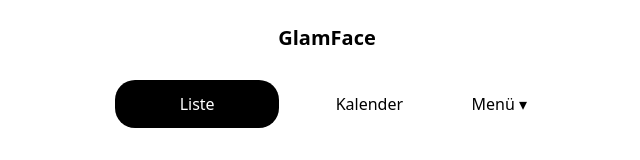
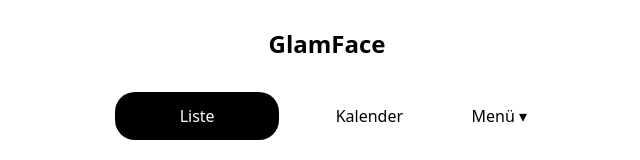
Before and after one commit to Loredana-diciaula/glamface-calendar, a Next.js app in the folder GlamFace-Calendar-Starter/: page / in a window 1280 px wide. Shown: the top 160 px of the page, without its empty margins (313-953 px from the left). Built offline with nearby package versions, Linux system fonts and the light colour scheme; no server answers; the database is empty.

Commit message:
Update Header.tsx

```diff
--- a/GlamFace-Calendar-Starter/components/Header.tsx
+++ b/GlamFace-Calendar-Starter/components/Header.tsx
@@ -12,15 +12,16 @@ export default function Header(){
   })() },[])
 
   return (
-    <header className="py-3 flex items-center justify-center">
+    <header className="py-4 flex items-center justify-center">
       {logo ? (
         <img
           src={logo}
           alt="GlamFace"
-          className="h-16 w-auto rounded-xl"   /* <- GRÖßER (h-16≈64px) */
+          className="h-24 sm:h-28 md:h-32 w-auto object-contain rounded-xl"
+          /* h-24 ≈ 96px; wenn du noch größer willst -> h-32 / h-40 */
         />
       ) : (
-        <div className="text-xl font-semibold">GlamFace</div>
+        <div className="text-2xl font-semibold">GlamFace</div>
       )}
     </header>
   )
```
